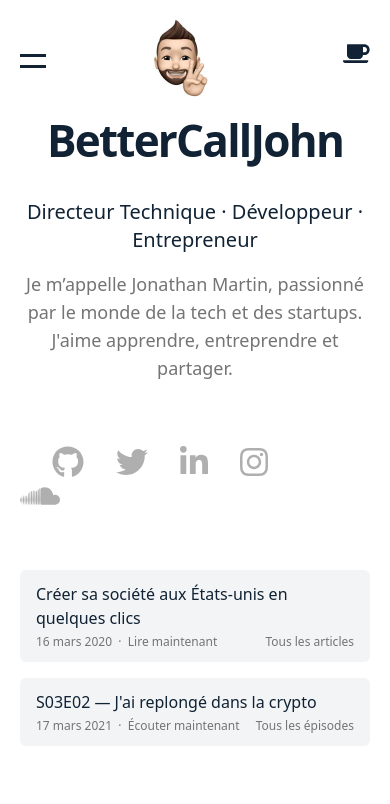
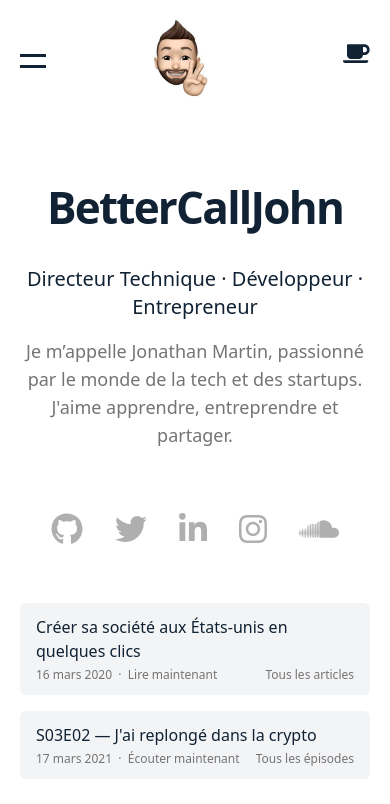
Before and after one commit to BetterCallJohn/blog, a Next.js app: page / in a window 390 px wide. Shown: the top 804 px of the page. Built offline with nearby package versions, Linux system fonts and the light colour scheme; what tailwind-hamburgers would draw is missing.

Commit message:
fix: responsive version

```diff
--- a/components/social.tsx
+++ b/components/social.tsx
@@ -9,7 +9,7 @@ const Social = () => {
             <div className="">
 
                 <a href="https://github.com/BetterCallJohn" target="_blank">
-                    <FontAwesomeIcon icon={faGithub} size="2x" color="#AFAFAF" className="mr-8 ml-8"/>
+                    <FontAwesomeIcon icon={faGithub} size="2x" color="#AFAFAF" className="mr-8"/>
                 </a>
                 <a href="https://twitter.com/BetterCallJohn_" target="_blank">
                     <FontAwesomeIcon icon={faTwitter} size="2x" color="#AFAFAF" className="mr-8"/>
@@ -21,7 +21,7 @@ const Social = () => {
                     <FontAwesomeIcon icon={faInstagram} size="2x" color="#AFAFAF" className="mr-8"/>
                 </a>
                 <a href="https://soundcloud.com/bettercalljohn" target="_blank">
-                    <FontAwesomeIcon icon={faSoundcloud} size="2x" color="#AFAFAF" className="mr-8"/>
+                    <FontAwesomeIcon icon={faSoundcloud} size="2x" color="#AFAFAF" className=""/>
                 </a>
             </div>
 
--- a/pages/blog.tsx
+++ b/pages/blog.tsx
@@ -34,7 +34,7 @@ const Index = ({allPosts}: Props) => {
                         ))}
                     </section>
                 </Container>
-            </Layout>
+             </Layout>
         </>
     )
 }
--- a/styles/index.css
+++ b/styles/index.css
@@ -68,3 +68,13 @@ body {
     opacity: 1;
     pointer-events: auto;
 }
+
+.h-home {
+    height: calc(100vh - 200px);
+}
+
+@media (max-width: 551.98px) {
+    .h-home {
+        height: calc(100vh - 100px);
+    }
+}
--- a/tailwind.config.js
+++ b/tailwind.config.js
@@ -31,9 +31,6 @@ module.exports = {
                 small: "0 5px 10px rgba(0, 0, 0, 0.12)",
                 medium: "0 8px 30px rgba(0, 0, 0, 0.12)",
             },
-            height: {
-                home: "calc(100vh - 200px)",
-            },
         },
     },
 };
```
